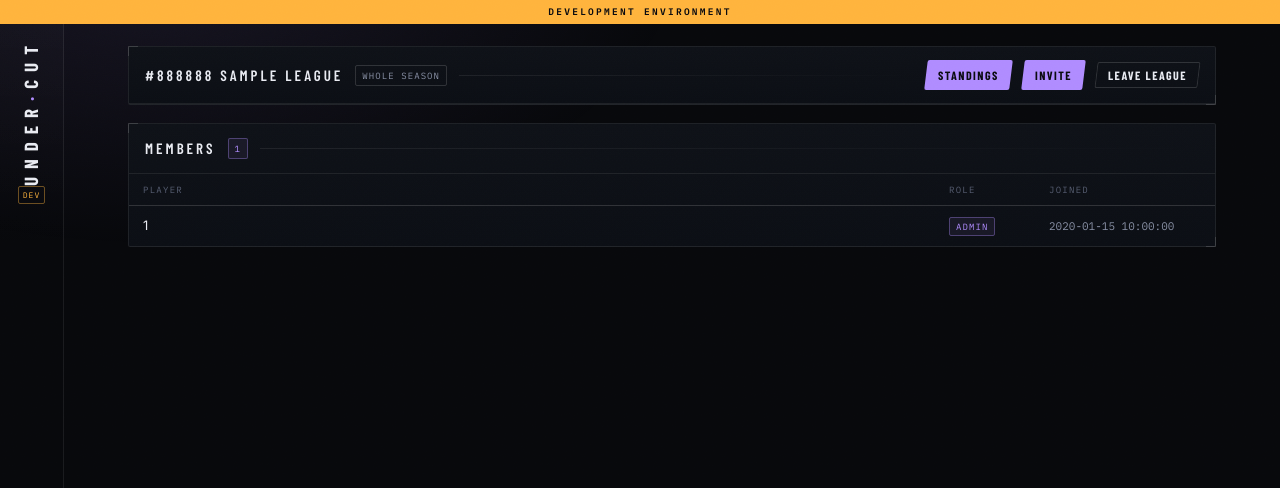
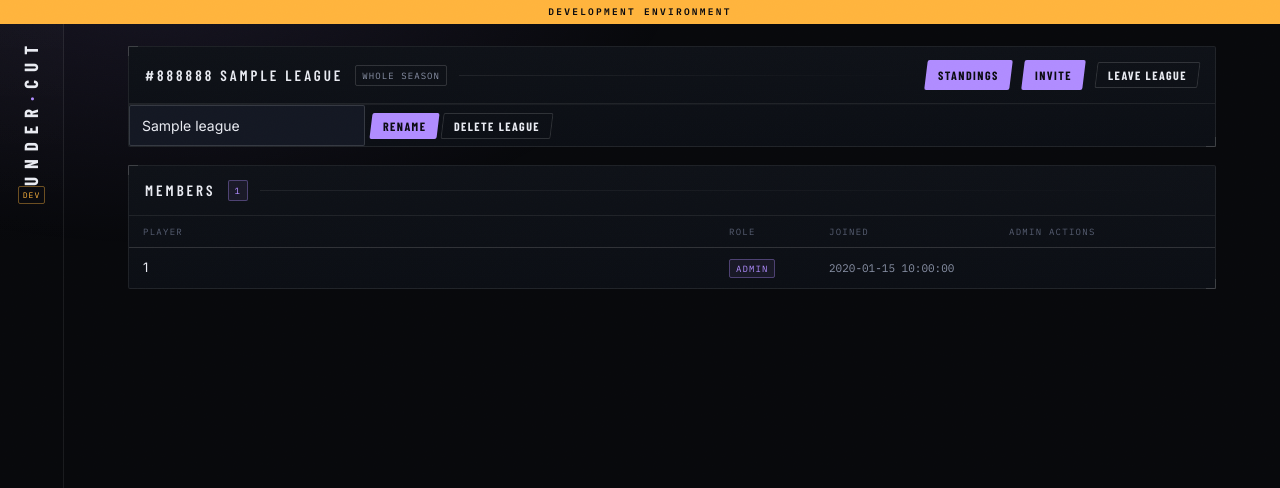
Before and after one commit to brettswift/f1-predictor, a Flask app: page /leagues/1 in a window 1280 px wide. Shown: the top 488 px of the page. Run offline with Flask 3, Linux system fonts and the light colour scheme; the visitor is signed in with stand-in values (Sample User, id 1); data comes from the database, SQL or seed files in the repository; tables that the repository leaves empty hold one stand-in row (values such as "Sample post").

Commit message:
BUD-156: F1-26 league admin basics — rename, remove member, transfer admin, delete, leave (#78)
- rename_league(): updates leagues.name only; membership/predictions/scores
  rows never touched.
- remove_league_member() reused for admin-removes-member (route-level
  permission check added); predictions/scores and global leaderboard total
  for the removed member are untouched by construction (table never
  referenced).
- transfer_league_admin(): flips league_members.is_admin between the two
  members and keeps leagues.admin_user_id in sync; ex-admin's admin-only
  routes reject, new admin's accept.
- delete_league(): deletes league_members + leagues rows only. No
  league_invites table exists (invite links are stateless signed tokens),
  so nothing else to clean up. Never references predictions/scores/races/
  results.
- Sole-admin-leaves (open question, resolved here): reassign_admin_before_leaving()
  auto-transfers the admin seat to the longest-tenured other member before
  the leaving admin's membership row is removed, so the league is never
  left admin-less while members remain. If the leaving admin is the sole
  member, the league simply ends up with zero members (not the forbidden
  state) — no other behavior change.
- New routes: POST /leagues/<id>/{rename,remove-member,transfer-admin,delete},
  all admin-gated via is_league_admin(); league_leave extended to call the
  reassignment helper first.
- league_detail.html: admin-only rename/delete controls on the league
  panel, per-member make-admin/remove controls in the members table.

Tests: tests/unit/test_league_admin_basics.py (15 new tests, all passing),
covering every AC including deletion safety first per the story's
highest-risk note. Full suite: 463 passed, 1 pre-existing failure
unrelated to this change (confirmed present on clean origin/main baseline).

Co-authored-by: Buddy <buddy.bs.bot@gmail.com>
Co-authored-by: Claude Sonnet 5 <noreply@anthropic.com>

```diff
--- a/src/app.py
+++ b/src/app.py
@@ -1430,22 +1430,101 @@ def get_user_leagues(db, user_id):
 
 
 def remove_league_member(db, league_id, user_id):
-    """Delete one membership row (F1-26 / BUD-155's minimal removal path).
+    """Delete one membership row - self-leave (BUD-155) or admin-remove (BUD-156).
 
     Only ever touches league_members - predictions and scores are the
     global game's rows and are never league-scoped (E3), so removing a
     member from one league cannot change their standing anywhere else,
-    including their other leagues and the global leaderboard.
-
-    This is intentionally self-service-only (a member leaving their own
-    league). Admin-removes-another-member is BUD-156's full admin UI and
-    is out of scope here.
+    including their other leagues and the global leaderboard. Callers are
+    responsible for any permission check (self vs. admin-removing-another).
     """
     db.execute(
         'DELETE FROM league_members WHERE league_id = ? AND user_id = ?',
         (league_id, user_id)
     )
     db.commit()
+
+
+def is_league_admin(db, league_id, user_id):
+    """True if user_id holds the admin seat in this league right now."""
+    row = db.execute(
+        'SELECT 1 FROM league_members WHERE league_id = ? AND user_id = ? AND is_admin = 1',
+        (league_id, user_id)
+    ).fetchone()
+    return row is not None
+
+
+def rename_league(db, league_id, new_name):
+    """Rename a league in place (BUD-156). Only `leagues.name` changes -
+    membership, predictions, and scores rows are untouched (row counts
+    unchanged before/after), same invariant as create_league.
+    """
+    new_name = (new_name or '').strip()
+    if not new_name:
+        raise ValueError('League name is required')
+    db.execute('UPDATE leagues SET name = ? WHERE id = ?', (new_name, league_id))
+    db.commit()
+
+
+def transfer_league_admin(db, league_id, from_user_id, to_user_id):
+    """Move the admin seat from one member to another (BUD-156).
+
+    Both users must already be members of this league. Updates the
+    league_members.is_admin flag (the flag every admin-only check reads)
+    and leagues.admin_user_id (kept in sync as the historical/creator
+    record) together so there is never a moment with two or zero admins.
+    """
+    if not is_league_member(db, league_id, to_user_id):
+        raise ValueError('New admin must already be a member of this league')
+    db.execute(
+        'UPDATE league_members SET is_admin = 0 WHERE league_id = ? AND user_id = ?',
+        (league_id, from_user_id)
+    )
+    db.execute(
+        'UPDATE league_members SET is_admin = 1 WHERE league_id = ? AND user_id = ?',
+        (league_id, to_user_id)
+    )
+    db.execute('UPDATE leagues SET admin_user_id = ? WHERE id = ?', (to_user_id, league_id))
+    db.commit()
+
+
+def delete_league(db, league_id):
+    """Delete a league and only its own rows (BUD-156).
+
+    Per §3.5, deleting a league never deletes predictions or global
+    history: this touches league_members and leagues only. There is no
+    persisted league_invites table (invite links are stateless signed
+    tokens - see league_invite()/league_join()), so once the leagues row
+    is gone any outstanding invite link 404s on lookup with nothing left
+    to clean up. predictions/scores/races/results are never referenced
+    here, by table and by construction.
+    """
+    db.execute('DELETE FROM league_members WHERE league_id = ?', (league_id,))
+    db.execute('DELETE FROM leagues WHERE id = ?', (league_id,))
+    db.commit()
+
+
+def reassign_admin_before_leaving(db, league_id, leaving_user_id):
+    """Sole-admin-leaves handling (BUD-156, open question resolved here).
+
+    If leaving_user_id is this league's admin and other members remain,
+    auto-transfer the admin seat to the longest-tenured other member
+    (earliest joined_at, ties broken by user_id for determinism) before
+    the caller deletes the leaving member's row. If no other members
+    remain, there is nothing to reassign - the league simply ends up with
+    zero members, which is not the "admin-less with members present"
+    state the AC forbids. Non-admin members leaving are a no-op here.
+    """
+    if not is_league_admin(db, league_id, leaving_user_id):
+        return
+    successor = db.execute(
+        '''SELECT user_id FROM league_members
+           WHERE league_id = ? AND user_id != ?
+           ORDER BY joined_at ASC, user_id ASC LIMIT 1''',
+        (league_id, leaving_user_id)
+    ).fetchone()
+    if successor is not None:
+        transfer_league_admin(db, league_id, leaving_user_id, successor['user_id'])
 
 # --- Routes ---
 
@@ -2240,7 +2319,9 @@ def league_detail(league_id):
     return render_template('league_detail.html',
                           league=league,
                           members=members,
-                          is_member=is_league_member(db, league_id, user['session_id']))
+                          is_member=is_league_member(db, league_id, user['session_id']),
+                          is_league_admin=is_league_admin(db, league_id, user['session_id']),
+                          current_user_id=user['session_id'])
 
 
 @app.route('/leagues/<int:league_id>/invite')
@@ -2312,11 +2393,14 @@ def league_join(token):
 
 @app.route('/leagues/<int:league_id>/leave', methods=['POST'])
 def league_leave(league_id):
-    """Leave a league (F1-26, minimal path). Self-service only.
+    """Leave a league. Self-service only (E3 / BUD-155, sole-admin case BUD-156).
 
     Removes just the league_members row - predictions/scores are global
     and untouched, so the user's other leagues and the global leaderboard
-    are unaffected (E3 / BUD-155).
+    are unaffected. If the leaving member is the sole admin and other
+    members remain, the admin seat auto-transfers to the longest-tenured
+    other member first (reassign_admin_before_leaving) so the league is
+    never left admin-less while members are still present.
     """
     user = get_current_user()
     if not user:
@@ -2332,8 +2416,129 @@ def league_leave(league_id):
         flash('You are not a member of this league', 'error')
         return redirect(url_for('leagues'))
 
+    reassign_admin_before_leaving(db, league_id, user['session_id'])
     remove_league_member(db, league_id, user['session_id'])
     flash(f"You have left {league['name']}", 'success')
+    return redirect(url_for('leagues'))
+
+
+@app.route('/leagues/<int:league_id>/rename', methods=['POST'])
+def league_rename(league_id):
+    """Rename a league (BUD-156). Admin-only; membership/predictions/scores untouched."""
+    user = get_current_user()
+    if not user:
+        return redirect(url_for('index'))
+
+    db = get_db()
+    league = db.execute('SELECT * FROM leagues WHERE id = ?', (league_id,)).fetchone()
+    if not league:
+        flash('League not found', 'error')
+        return redirect(url_for('leagues'))
+
+    if not is_league_admin(db, league_id, user['session_id']):
+        flash('Only the league admin can rename this league', 'error')
+        return redirect(url_for('league_detail', league_id=league_id))
+
+    try:
+        rename_league(db, league_id, request.form.get('name', ''))
+    except ValueError as e:
+        flash(str(e), 'error')
+        return redirect(url_for('league_detail', league_id=league_id))
+
+    flash('League renamed', 'success')
+    return redirect(url_for('league_detail', league_id=league_id))
+
+
+@app.route('/leagues/<int:league_id>/remove-member', methods=['POST'])
+def league_remove_member(league_id):
+    """Admin removes another member from the league (BUD-156).
+
+    Only touches league_members - the removed member's predictions/scores
+    and global leaderboard total are untouched. Use /leave to remove
+    yourself; this route is for removing someone else.
+    """
+    user = get_current_user()
+    if not user:
+        return redirect(url_for('index'))
+
+    db = get_db()
+    league = db.execute('SELECT * FROM leagues WHERE id = ?', (league_id,)).fetchone()
+    if not league:
+        flash('League not found', 'error')
+        return redirect(url_for('leagues'))
+
+    if not is_league_admin(db, league_id, user['session_id']):
+        flash('Only the league admin can remove members', 'error')
+        return redirect(url_for('league_detail', league_id=league_id))
+
+    target_user_id = request.form.get('user_id', '')
+    if target_user_id == user['session_id']:
+        flash('Use "Leave league" to remove yourself', 'error')
+        return redirect(url_for('league_detail', league_id=league_id))
+    if not is_league_member(db, league_id, target_user_id):
+        flash('That user is not a member of this league', 'error')
+        return redirect(url_for('league_detail', league_id=league_id))
+
+    remove_league_member(db, league_id, target_user_id)
+    flash('Member removed', 'success')
+    return redirect(url_for('league_detail', league_id=league_id))
+
+
+@app.route('/leagues/<int:league_id>/transfer-admin', methods=['POST'])
+def league_transfer_admin(league_id):
+    """Admin hands the admin seat to another member (BUD-156)."""
+    user = get_current_user()
+    if not user:
+        return redirect(url_for('index'))
+
+    db = get_db()
+    league = db.execute('SELECT * FROM leagues WHERE id = ?', (league_id,)).fetchone()
+    if not league:
+        flash('League not found', 'error')
+        return redirect(url_for('leagues'))
+
+    if not is_league_admin(db, league_id, user['session_id']):
+        flash('Only the league admin can transfer admin status', 'error')
+        return redirect(url_for('league_detail', league_id=league_id))
+
+    target_user_id = request.form.get('user_id', '')
+    if target_user_id == user['session_id']:
+        flash('That user is already the admin', 'error')
+        return redirect(url_for('league_detail', league_id=league_id))
+
+    try:
+        transfer_league_admin(db, league_id, user['session_id'], target_user_id)
+    except ValueError as e:
+        flash(str(e), 'error')
+        return redirect(url_for('league_detail', league_id=league_id))
+
+    flash('Admin status transferred', 'success')
+    return redirect(url_for('league_detail', league_id=league_id))
+
+
+@app.route('/leagues/<int:league_id>/delete', methods=['POST'])
+def league_delete(league_id):
+    """Admin deletes the league (BUD-156).
+
+    Removes only the league's own rows (leagues + league_members); never
+    touches predictions/scores/races/results - see delete_league().
+    """
+    user = get_current_user()
+    if not user:
+        return redirect(url_for('index'))
+
+    db = get_db()
+    league = db.execute('SELECT * FROM leagues WHERE id = ?', (league_id,)).fetchone()
+    if not league:
+        flash('League not found', 'error')
+        return redirect(url_for('leagues'))
+
+    if not is_league_admin(db, league_id, user['session_id']):
+        flash('Only the league admin can delete this league', 'error')
+        return redirect(url_for('league_detail', league_id=league_id))
+
+    delete_league(db, league_id)
+    flash(f"{league['name']} deleted", 'success')
     return redirect(url_for('leagues'))
 
 
--- a/src/templates/league_detail.html
+++ b/src/templates/league_detail.html
@@ -14,19 +14,43 @@
     </form>
     {% endif %}
   </div>
+  {% if is_league_admin %}
+  <div class="rule"></div>
+  <form method="POST" action="{{ url_for('league_rename', league_id=league['id']) }}" style="display:inline-flex;gap:6px;align-items:center">
+    <input type="text" name="name" value="{{ league['name'] }}" required>
+    <button type="submit" class="btn btn-sm"><span>Rename</span></button>
+  </form>
+  <form method="POST" action="{{ url_for('league_delete', league_id=league['id']) }}" style="display:inline">
+    <button type="submit" class="btn btn-sm btn-secondary" onclick="return confirm('Delete {{ league['name'] }}? This cannot be undone. Predictions and scores are never affected.')"><span>Delete league</span></button>
+  </form>
+  {% endif %}
 </section>
 
 <section class="panel">
   <div class="phead"><h2>Members</h2><span class="tag acc">{{ members|length }}</span><div class="rule"></div></div>
   <div class="table-scroll">
     <table>
-      <thead><tr><th>Player</th><th style="width:100px">Role</th><th style="width:180px">Joined</th></tr></thead>
+      <thead><tr><th>Player</th><th style="width:100px">Role</th><th style="width:180px">Joined</th>{% if is_league_admin %}<th style="width:220px">Admin actions</th>{% endif %}</tr></thead>
       <tbody>
         {% for member in members %}
         <tr>
           <td>{{ member['user_id'] }}</td>
           <td><span class="tag {% if member['is_admin'] %}acc{% endif %}">{{ 'Admin' if member['is_admin'] else 'Member' }}</span></td>
           <td><span class="num" style="font-size:11px;color:var(--dim)">{{ member['joined_at'] }}</span></td>
+          {% if is_league_admin %}
+          <td>
+            {% if member['user_id'] != current_user_id %}
+            <form method="POST" action="{{ url_for('league_transfer_admin', league_id=league['id']) }}" style="display:inline">
+              <input type="hidden" name="user_id" value="{{ member['user_id'] }}">
+              <button type="submit" class="btn btn-sm" onclick="return confirm('Make {{ member['user_id'] }} the admin?')"><span>Make admin</span></button>
+            </form>
+            <form method="POST" action="{{ url_for('league_remove_member', league_id=league['id']) }}" style="display:inline">
+              <input type="hidden" name="user_id" value="{{ member['user_id'] }}">
+              <button type="submit" class="btn btn-sm btn-secondary" onclick="return confirm('Remove {{ member['user_id'] }} from this league?')"><span>Remove</span></button>
+            </form>
+            {% endif %}
+          </td>
+          {% endif %}
         </tr>
         {% endfor %}
       </tbody>
```
Also changed, not shown: tests/unit/test_league_admin_basics.py (added, +394 -0 lines).
